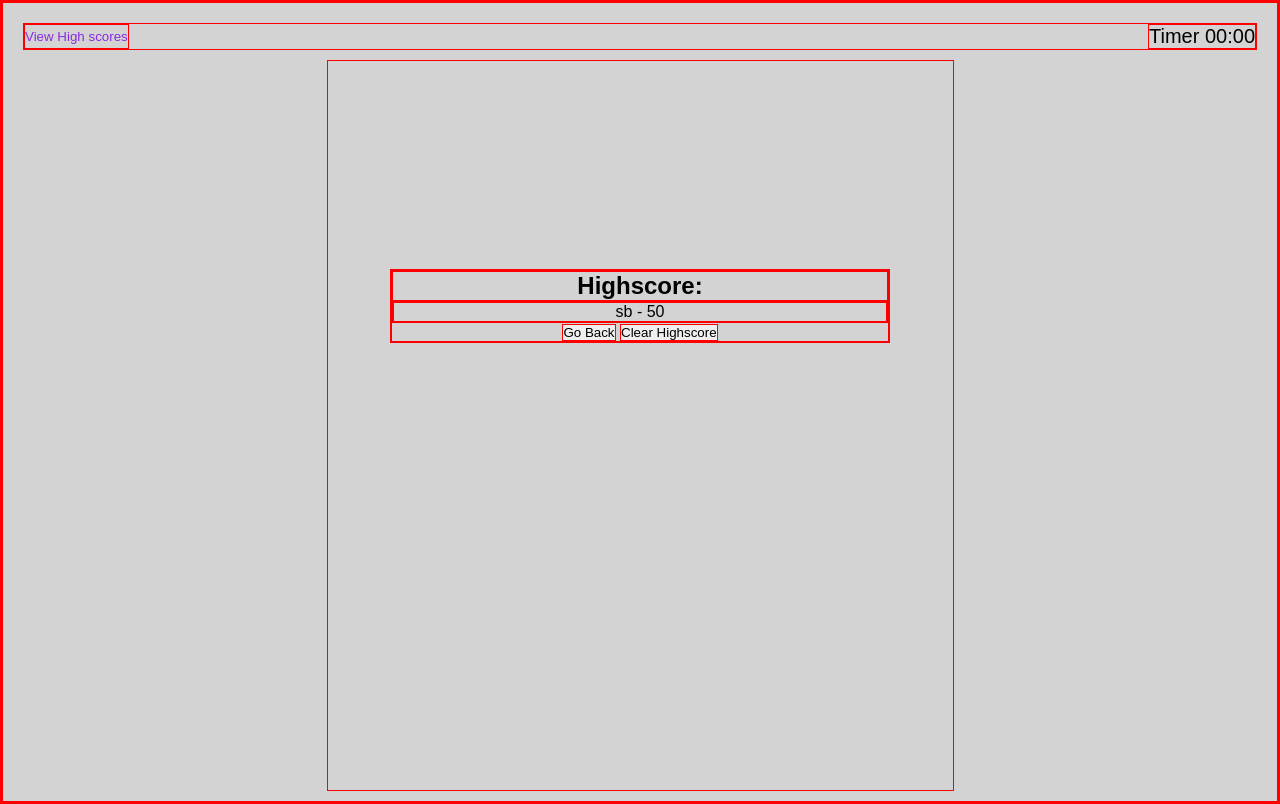
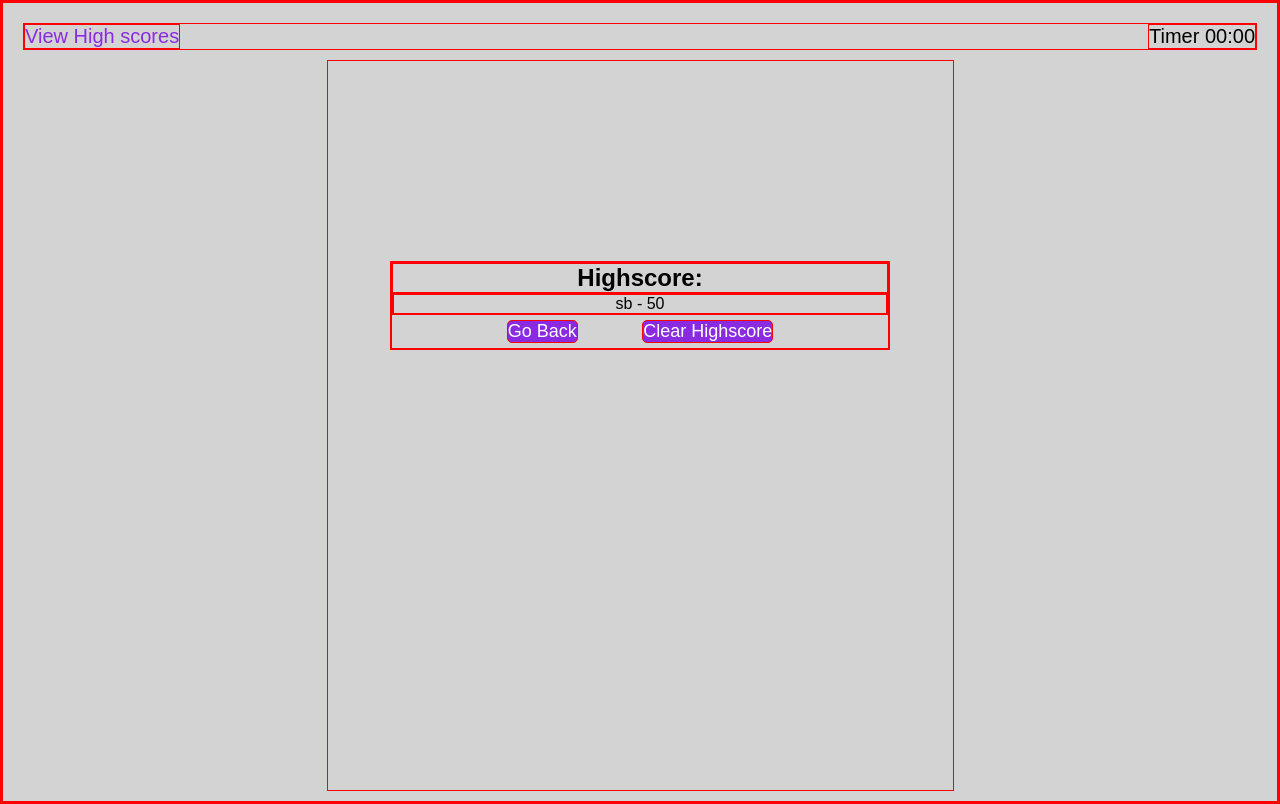
Before and after one commit to sallaball/Code-Quiz, a plain HTML site: page index.html in a window 1280 px wide. Drawn offline with Linux system fonts and the light colour scheme.

Commit message:
starting js

```diff
--- a/assets/css/style.css
+++ b/assets/css/style.css
@@ -27,13 +27,13 @@ body {
     font-size: 20px;
 }
 
-.score-timer button {
+.scores {
     background-color: lightgray;
     color: blueviolet;
     font-size: 18;
 }
 
-button:hover {
+.scores:hover {
     font-size: 20px;
 }
 
@@ -96,3 +96,17 @@ li {
     overflow-y: scroll;
     max-height: 200px;
 }
+
+.score-screen button {
+    border-radius: 5px;
+    font-size: 18px;
+    background-color: blueviolet;
+    margin: 5px 30px;
+    color: white;
+}
+.score-screen button:hover {
+    font-size: 20px;
+    background-color: white;
+    color: black;
+
+}
--- a/index.html
+++ b/index.html
@@ -10,9 +10,9 @@
 <body>
     <div class="outer-div">
         <div class="score-timer">
-            <button class="high-score" id="high-score">View High scores</button>
+            <a class="scores" id="scores">View High scores</a>
 
-            <p class="timer" id="timer">Timer 00:00</p>
+            <section class="timer" id="timer">Timer 00:00</section>
         </div>
     <div class="inner-div">
         <header class="header-intro">
```
